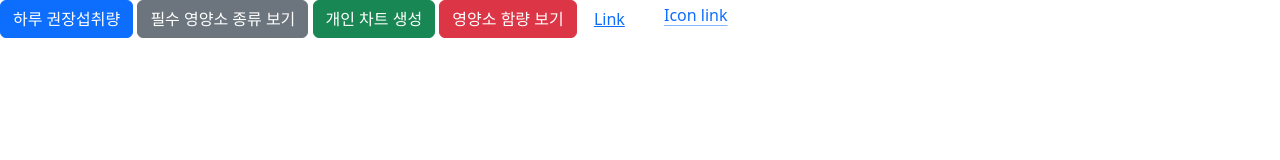
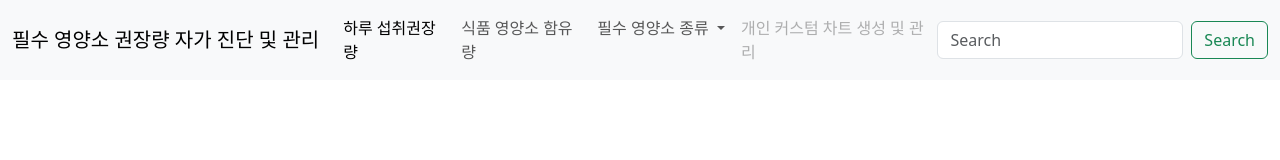
Before and after one commit to hubselect159/69_openSW, a website: page index.html in a window 1280 px wide. Drawn offline with nearby package versions, Linux system fonts and the light colour scheme.

Commit message:
Add files via upload

```diff
--- a/index.html
+++ b/index.html
@@ -7,17 +7,42 @@
     <link href="https://cdn.jsdelivr.net/npm/bootstrap@5.3.0-alpha3/dist/css/bootstrap.min.css" rel="stylesheet" integrity="sha384-KK94CHFLLe+nY2dmCWGMq91rCGa5gtU4mk92HdvYe+M/SXH301p5ILy+dN9+nJOZ" crossorigin="anonymous">
   </head>
   <body>
-    <button type="button" class="btn btn-primary">하루 권장섭취량</button>
-    <button type="button" class="btn btn-secondary">필수 영양소 종류 보기</button>
-    <button type="button" class="btn btn-success">개인 차트 생성</button>
-    <button type="button" class="btn btn-danger">영양소 함량 보기</button>
-    <button type="button" class="btn btn-link">Link</button>
-
-    <a class="icon-link" href="#">
-        <svg class="bi" aria-hidden="true"><use xlink:href="#box-seam">https://data.mfds.go.kr/OPCAA01F01/search?selectedTab=tab1&taskDivsCd=2&taskDivsDtlCd=1&srchSrvcKorNm=&btnSearch=</use></svg>
-        Icon link
-      </a>
-
+      <nav class="navbar navbar-expand-lg bg-body-tertiary">
+        <div class="container-fluid">
+          <a class="navbar-brand" href="#">필수 영양소 권장량 자가 진단 및 관리</a>
+          <button class="navbar-toggler" type="button" data-bs-toggle="collapse" data-bs-target="#navbarSupportedContent" aria-controls="navbarSupportedContent" aria-expanded="false" aria-label="Toggle navigation">
+            <span class="navbar-toggler-icon"></span>
+          </button>
+          <div class="collapse navbar-collapse" id="navbarSupportedContent">
+            <ul class="navbar-nav me-auto mb-2 mb-lg-0">
+              <li class="nav-item">
+                <a class="nav-link active" aria-current="page" href="#">하루 섭취권장량</a>
+              </li>
+              <li class="nav-item">
+                <a class="nav-link" href="#">식품 영양소 함유량</a>
+              </li>
+              <li class="nav-item dropdown">
+                <a class="nav-link dropdown-toggle" href="#" role="button" data-bs-toggle="dropdown" aria-expanded="false">
+                    필수 영양소 종류
+                </a>
+                <ul class="dropdown-menu">
+                  <li><a class="dropdown-item" href="#">Action</a></li>
+                  <li><a class="dropdown-item" href="#">Another action</a></li>
+                  <li><hr class="dropdown-divider"></li>
+                  <li><a class="dropdown-item" href="#">Something else here</a></li>
+                </ul>
+              </li>
+              <li class="nav-item">
+                <a class="nav-link disabled">개인 커스텀 차트 생성 및 관리</a>
+              </li>
+            </ul>
+            <form class="d-flex" role="search">
+              <input class="form-control me-2" type="search" placeholder="Search" aria-label="Search">
+              <button class="btn btn-outline-success" type="submit">Search</button>
+            </form>
+          </div>
+        </div>
+      </nav>
     <script src="https://cdn.jsdelivr.net/npm/bootstrap@5.3.0-alpha3/dist/js/bootstrap.bundle.min.js" integrity="sha384-ENjdO4Dr2bkBIFxQpeoTz1HIcje39Wm4jDKdf19U8gI4ddQ3GYNS7NTKfAdVQSZe" crossorigin="anonymous"></script>
   </body>
 </html>
```
